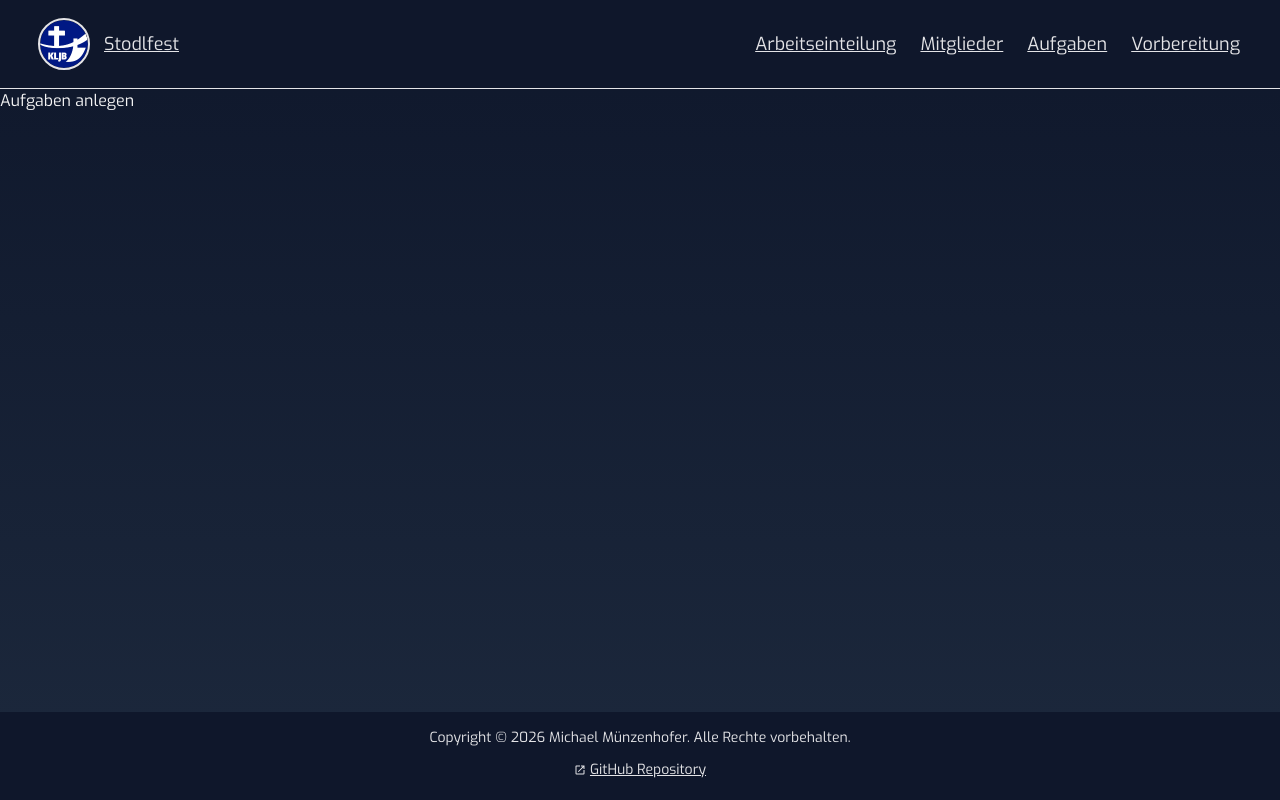
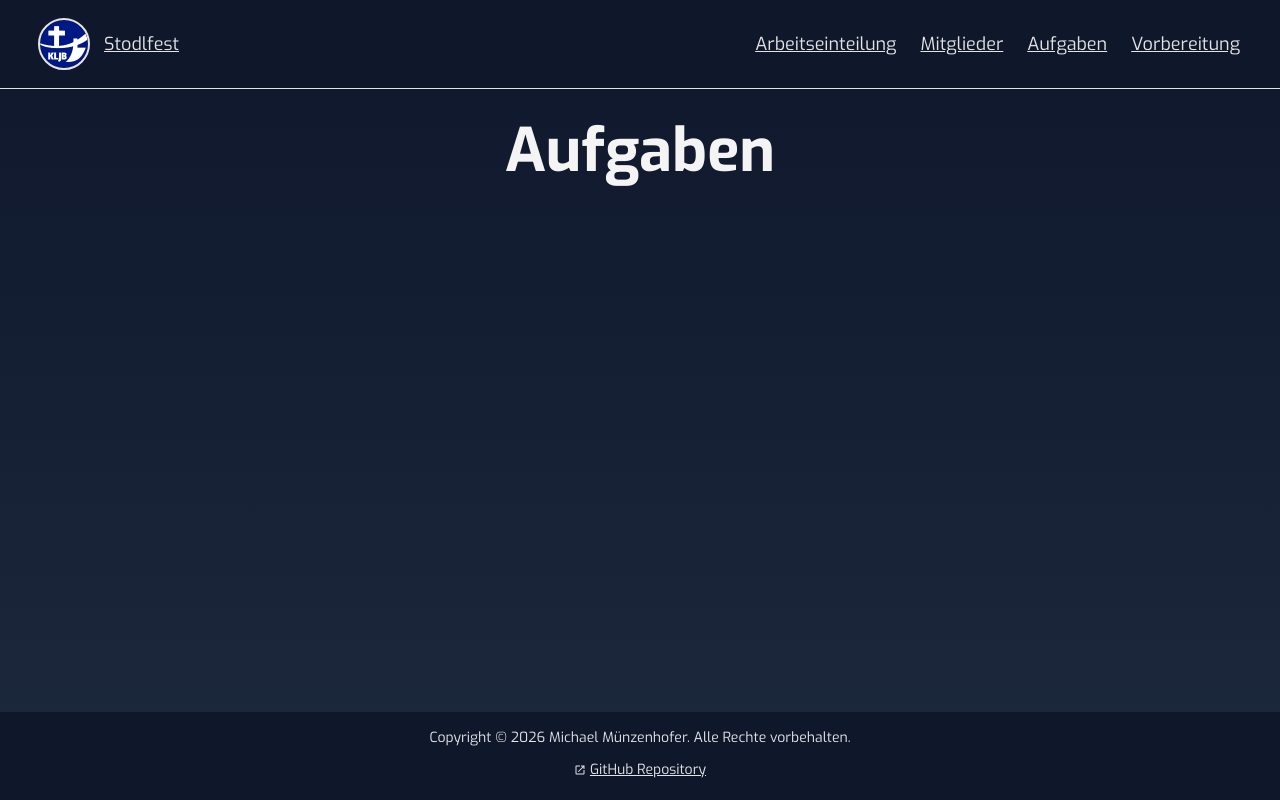
Before and after one commit to StackOverflowIsBetterThanAnyAI/stodlfest-frontend, a React (Vite) app: page /aufgaben in a window 1280 px wide. Built offline with nearby package versions, Linux system fonts and the light colour scheme; no server answers; a web font is replaced by a local one.

Commit message:
aufgaben page

```diff
--- a/src/App.tsx
+++ b/src/App.tsx
@@ -1,8 +1,9 @@
 import { BrowserRouter, Routes, Route } from 'react-router-dom'
-import Navigation from './components/navigation/Navigation'
+import Aufgaben from './pages/Aufgaben'
 import Footer from './components/footer/Footer'
 import Home from './pages/Home'
 import Mitglieder from './pages/Mitglieder'
+import Navigation from './components/navigation/Navigation'
 import Vorbereitung from './pages/Vorbereitung'
 import { useDocumentTitle } from './hooks/useDocumentTitle'
 import { ToastProvider } from './context/ToastContext'
@@ -20,7 +21,7 @@ const AppContent = () => {
                     element={<h1>Arbeitseinteilung</h1>}
                 />
                 <Route path="/mitglieder" element={<Mitglieder />} />
-                <Route path="/aufgaben" element={<h1>Aufgaben anlegen</h1>} />
+                <Route path="/aufgaben" element={<Aufgaben />} />
                 <Route path="/vorbereitung" element={<Vorbereitung />} />
             </Routes>
             <Footer />
--- /dev/null
+++ b/src/pages/Aufgaben.tsx
@@ -0,0 +1,11 @@
+import HeaderMain from '../components/header/HeaderMain'
+
+const Aufgaben = () => {
+    return (
+        <main className="max-w-7xl w-full mx-auto items-center p-4 md:p-8 flex flex-col gap-8 xs:gap-16">
+            <HeaderMain label="Aufgaben" />
+        </main>
+    )
+}
+
+export default Aufgaben
```
